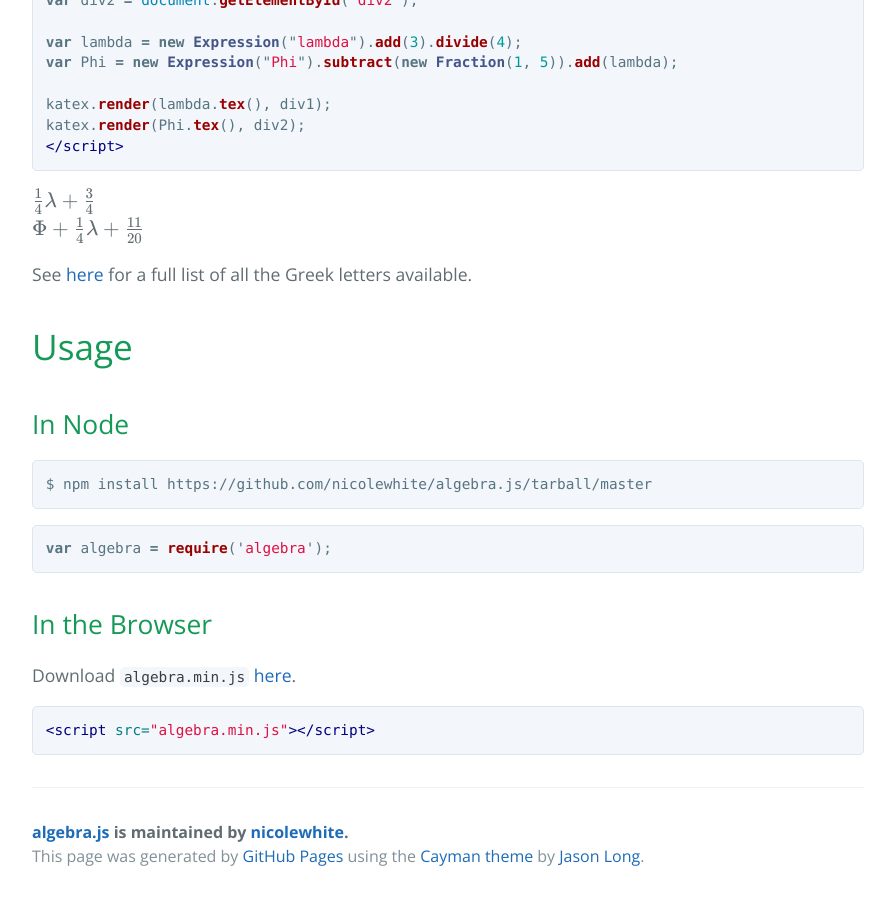
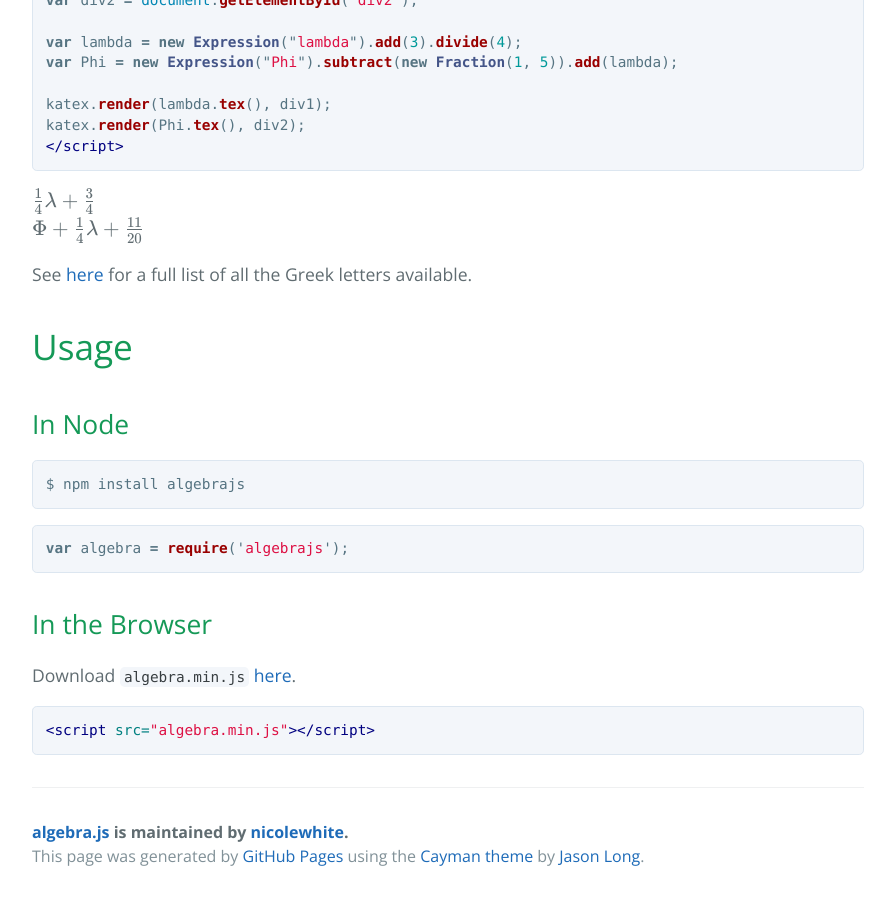
Before and after one commit to nicolewhite/algebra.js, a Jekyll site: the page built from index.md, in a window 1280 px wide and 900 px high, scrolled down 6964 px. Shown: the whole window, without its empty margins (192-1087 px from the left). Built offline with Jekyll 4.4.1, drawn with Linux system fonts in a browser that asks for light colours; nearby versions of some CDN libraries; Markdown is read by kramdown in place of the engine named in the settings.

Commit message:
npm install algebrajs

````diff
--- a/index.md
+++ b/index.md
@@ -363,11 +363,11 @@
 ## <a name="usage-in-node"></a> In Node
 
 ```
-$ npm install https://github.com/nicolewhite/algebra.js/tarball/master
+$ npm install algebrajs
 ```
 
 ```js
-var algebra = require('algebra');
+var algebra = require('algebrajs');
 ```
 
 ## <a name="usage-in-browser"></a> In the Browser
````
